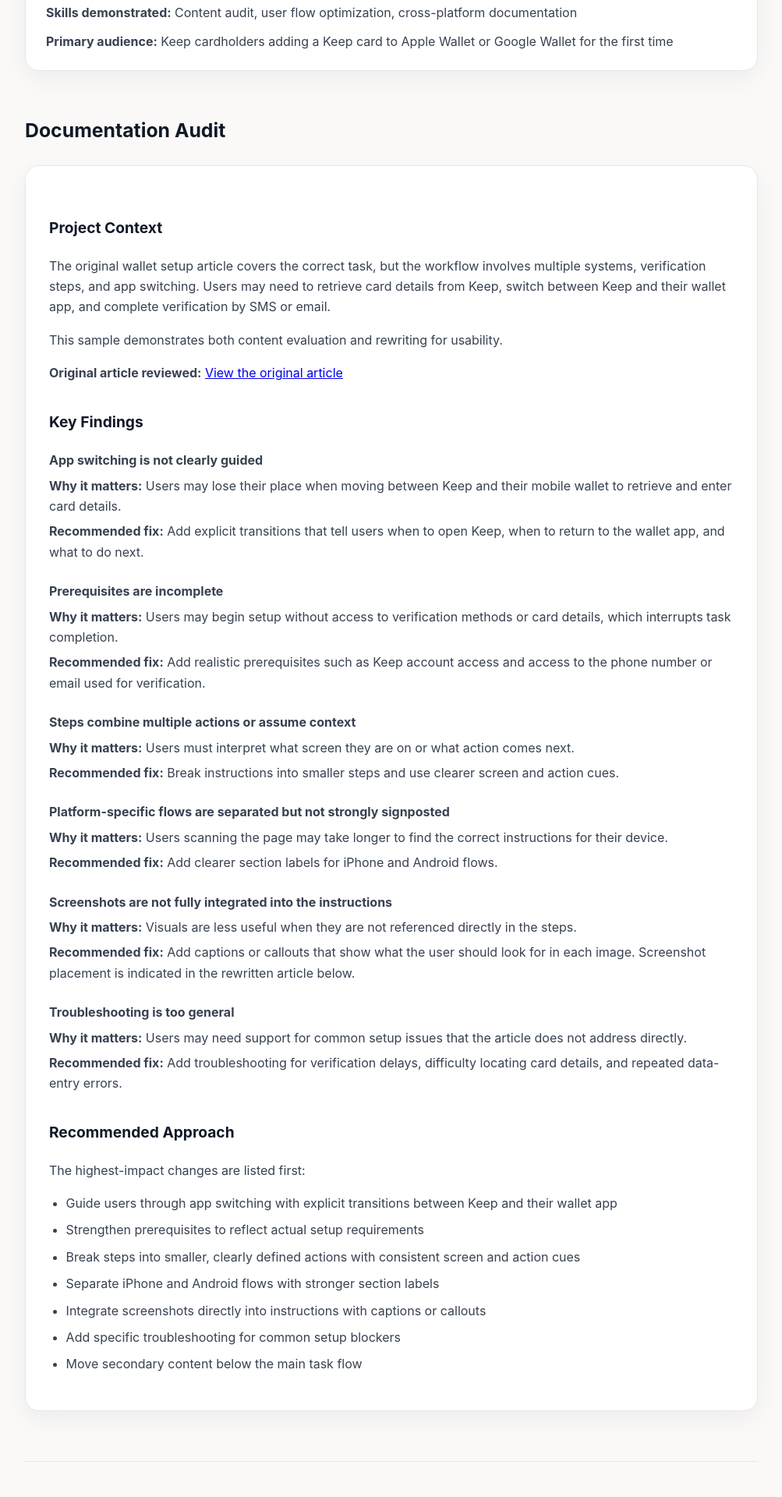
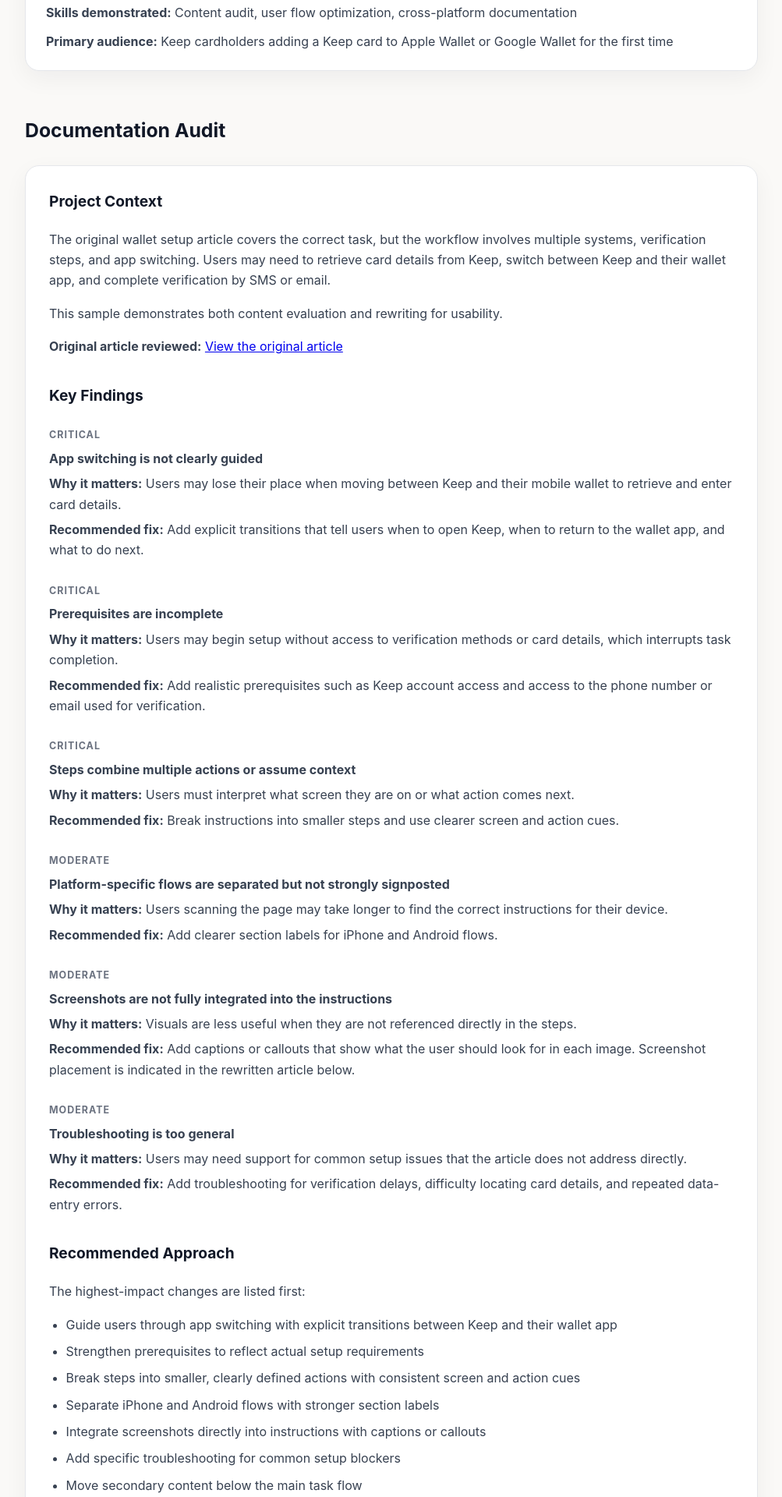
Before and after one commit to kimberleykenney/kimberleykenney.github.io, a Jekyll site: the page built from piece-1.md, in a window 1280 px wide. Shown: the part 499-2419 px from the top of the page at 78% size, without its empty margins (138-1141 px from the left). Built offline with Jekyll 4.4.1, drawn with Linux system fonts in a browser that asks for light colours; part of the change alters nothing that is shown.

Commit message:
Update piece-1.md

```diff
--- a/piece-1.md
+++ b/piece-1.md
@@ -53,6 +53,13 @@ permalink: /piece-1/
   h4 {
     font-size: 1rem;
     margin-top: 28px;
+    color: #111827;
+  }
+
+  h5 {
+    font-size: 1rem;
+    margin-top: 28px;
+    margin-bottom: 8px;
     color: #111827;
   }
 
@@ -113,6 +120,10 @@ permalink: /piece-1/
     margin-top: 24px;
   }
 
+  .content-card h3:first-child {
+    margin-top: 0;
+  }
+
   .findings-list {
     margin-top: 20px;
     list-style: none;
@@ -125,6 +136,16 @@ permalink: /piece-1/
 
   .findings-list p {
     margin: 6px 0;
+  }
+
+  .severity-label {
+    display: inline-block;
+    margin-bottom: 6px;
+    font-size: 0.78rem;
+    font-weight: 700;
+    text-transform: uppercase;
+    letter-spacing: 0.08em;
+    color: #6b7280;
   }
 
   .article-wrap {
@@ -168,8 +189,22 @@ permalink: /piece-1/
     margin: 0;
   }
 
+  .screenshot-caption {
+    margin-top: 8px;
+  }
+
+  .screenshot-caption em {
+    color: #6b7280;
+  }
+
   .related {
     margin-top: 40px;
+  }
+
+  .related-links a {
+    color: inherit;
+    text-decoration: underline;
+    text-underline-offset: 2px;
   }
 
   .footer-note {
@@ -256,36 +291,42 @@ permalink: /piece-1/
 
 <ul class="findings-list">
   <li>
+    <span class="severity-label">Critical</span><br>
     <strong>App switching is not clearly guided</strong>
     <p><strong>Why it matters:</strong> Users may lose their place when moving between Keep and their mobile wallet to retrieve and enter card details.</p>
     <p><strong>Recommended fix:</strong> Add explicit transitions that tell users when to open Keep, when to return to the wallet app, and what to do next.</p>
   </li>
 
   <li>
+    <span class="severity-label">Critical</span><br>
     <strong>Prerequisites are incomplete</strong>
     <p><strong>Why it matters:</strong> Users may begin setup without access to verification methods or card details, which interrupts task completion.</p>
     <p><strong>Recommended fix:</strong> Add realistic prerequisites such as Keep account access and access to the phone number or email used for verification.</p>
   </li>
 
   <li>
+    <span class="severity-label">Critical</span><br>
     <strong>Steps combine multiple actions or assume context</strong>
     <p><strong>Why it matters:</strong> Users must interpret what screen they are on or what action comes next.</p>
     <p><strong>Recommended fix:</strong> Break instructions into smaller steps and use clearer screen and action cues.</p>
   </li>
 
   <li>
+    <span class="severity-label">Moderate</span><br>
     <strong>Platform-specific flows are separated but not strongly signposted</strong>
     <p><strong>Why it matters:</strong> Users scanning the page may take longer to find the correct instructions for their device.</p>
     <p><strong>Recommended fix:</strong> Add clearer section labels for iPhone and Android flows.</p>
   </li>
 
   <li>
+    <span class="severity-label">Moderate</span><br>
     <strong>Screenshots are not fully integrated into the instructions</strong>
     <p><strong>Why it matters:</strong> Visuals are less useful when they are not referenced directly in the steps.</p>
     <p><strong>Recommended fix:</strong> Add captions or callouts that show what the user should look for in each image. Screenshot placement is indicated in the rewritten article below.</p>
   </li>
 
   <li>
+    <span class="severity-label">Moderate</span><br>
     <strong>Troubleshooting is too general</strong>
     <p><strong>Why it matters:</strong> Users may need support for common setup issues that the article does not address directly.</p>
     <p><strong>Recommended fix:</strong> Add troubleshooting for verification delays, difficulty locating card details, and repeated data-entry errors.</p>
@@ -348,8 +389,7 @@ permalink: /piece-1/
   <li>Tap Debit or Credit Card, then tap Continue.</li>
   <li>Tap Enter Card Details Manually.</li>
   <li>In a browser, sign in to Keep and open the card you want to add.</li>
-  <li>Select Show details to view the card number, expiration date, and CVC.
-    <br><em>[Screenshot: Keep dashboard with Show details highlighted]</em></li>
+  <li>Select Show details to view the card number, expiration date, and CVC.<div class="screenshot-caption"><em>[Screenshot: Keep dashboard with Show details highlighted]</em></div></li>
   <li>Return to Apple Wallet and enter the card details.</li>
   <li>Follow the prompts to verify the card by SMS or email.</li>
   <li>Enter the verification code when prompted.</li>
@@ -364,8 +404,7 @@ permalink: /piece-1/
   <li>Tap Add to Wallet.</li>
   <li>Tap Payment card, then tap New credit or debit card.</li>
   <li>In a browser, sign in to Keep and open the card you want to add.</li>
-  <li>Select Show details to view the card number, expiration date, and CVC.
-    <br><em>[Screenshot: Keep dashboard with Show details highlighted]</em></li>
+  <li>Select Show details to view the card number, expiration date, and CVC.<div class="screenshot-caption"><em>[Screenshot: Keep dashboard with Show details highlighted]</em></div></li>
   <li>Return to Google Wallet and enter the card details.</li>
   <li>Review and accept the terms.</li>
   <li>Choose a verification method if prompted.</li>
@@ -376,21 +415,21 @@ permalink: /piece-1/
 
 <h4>Troubleshooting</h4>
 
-<p><strong>I did not receive a verification code</strong></p>
+<h5>I did not receive a verification code</h5>
 <ul>
   <li>Confirm that you have access to the phone number or email address used for verification.</li>
   <li>Wait a few minutes, then request a new code.</li>
   <li>Check your spam or junk folder if the code was sent by email.</li>
 </ul>
 
-<p><strong>My card details are not being accepted</strong></p>
+<h5>My card details are not being accepted</h5>
 <ul>
   <li>Re-enter the card number, expiration date, and CVC exactly as shown in Keep.</li>
   <li>Make sure you are adding the correct card.</li>
   <li>If the problem continues, contact support.</li>
 </ul>
 
-<p><strong>I cannot find my card details</strong></p>
+<h5>I cannot find my card details</h5>
 <ol>
   <li>Sign in to Keep.</li>
   <li>Open the card you want to add.</li>
@@ -402,11 +441,11 @@ permalink: /piece-1/
 
 <h4 class="related">Related articles</h4>
 
-<ul>
-  <li>Getting started with Keep cards</li>
-  <li>How to view your Keep card details</li>
-  <li>Troubleshooting digital wallet setup</li>
-  <li>Supported wallets and mobile payment options</li>
+<ul class="related-links">
+  <li><a href="#">Getting started with Keep cards</a></li>
+  <li><a href="#">How to view your Keep card details</a></li>
+  <li><a href="#">Troubleshooting digital wallet setup</a></li>
+  <li><a href="#">Supported wallets and mobile payment options</a></li>
 </ul>
 
 </section>
```
